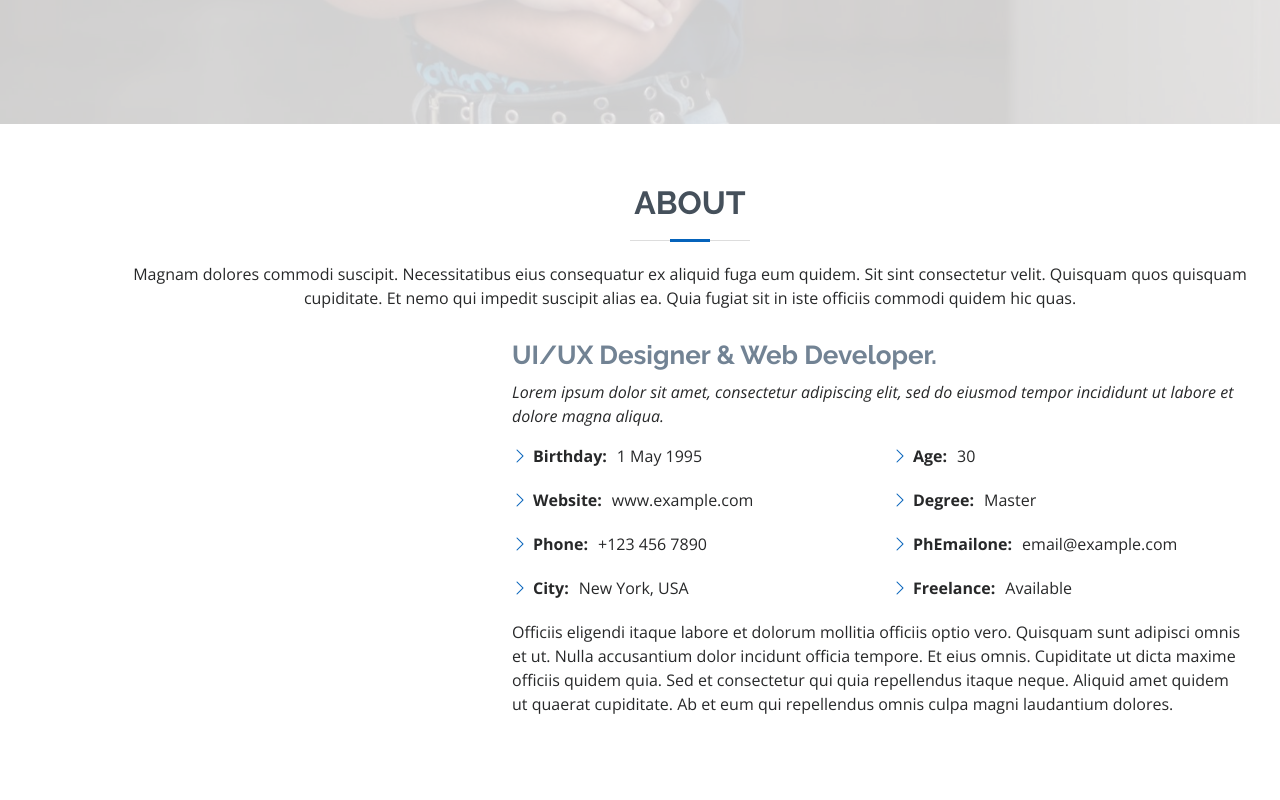
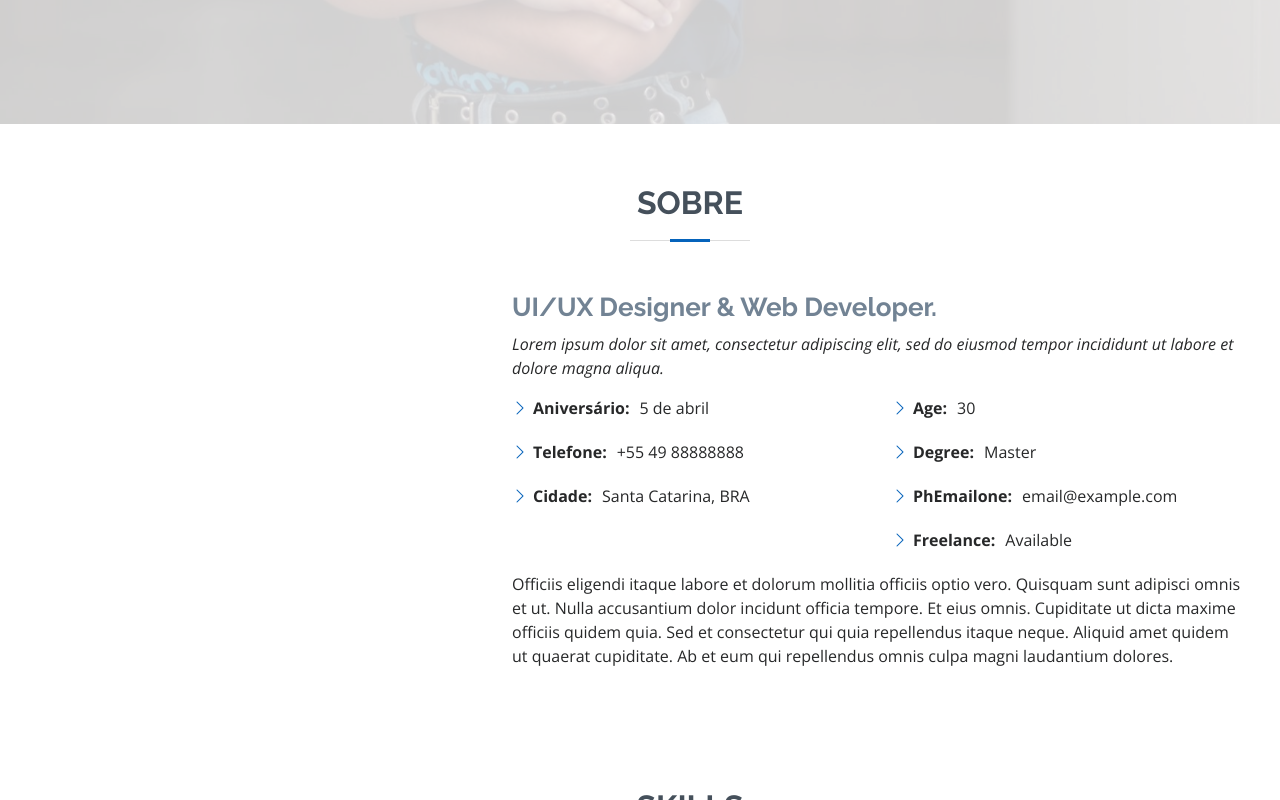
Before and after one commit to onlyhev/atividadepr-tiica, a plain HTML site: page index.html in a window 1280 px wide. Shown: the part 676-1476 px from the top of the page. Drawn offline with nearby package versions, Linux system fonts and the light colour scheme.

Commit message:
Atualização da sessão sobre

```diff
--- a/index.html
+++ b/index.html
@@ -77,8 +77,8 @@
       <div class="container" data-aos="fade-up">
 
         <div class="section-title">
-          <h2>About</h2>
-          <p>Magnam dolores commodi suscipit. Necessitatibus eius consequatur ex aliquid fuga eum quidem. Sit sint consectetur velit. Quisquam quos quisquam cupiditate. Et nemo qui impedit suscipit alias ea. Quia fugiat sit in iste officiis commodi quidem hic quas.</p>
+          <h2>Sobre</h2>
+
         </div>
 
         <div class="row">
@@ -94,10 +94,9 @@
             <div class="row">
               <div class="col-lg-6">
                 <ul>
-                  <li><i class="bi bi-chevron-right"></i> <strong>Birthday:</strong> <span>1 May 1995</span></li>
-                  <li><i class="bi bi-chevron-right"></i> <strong>Website:</strong> <span>www.example.com</span></li>
-                  <li><i class="bi bi-chevron-right"></i> <strong>Phone:</strong> <span>+123 456 7890</span></li>
-                  <li><i class="bi bi-chevron-right"></i> <strong>City:</strong> <span>New York, USA</span></li>
+                  <li><i class="bi bi-chevron-right"></i> <strong>Aniversário:</strong> <span>5 de abril</span></li>
+                  <li><i class="bi bi-chevron-right"></i> <strong>Telefone:</strong> <span>+55 49 88888888</span></li>
+                  <li><i class="bi bi-chevron-right"></i> <strong>Cidade:</strong> <span>Santa Catarina, BRA</span></li>
                 </ul>
               </div>
               <div class="col-lg-6">
```
